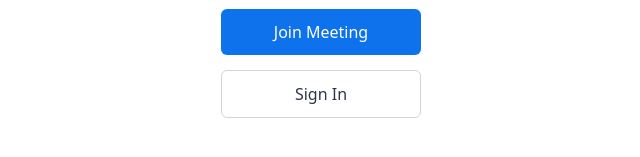
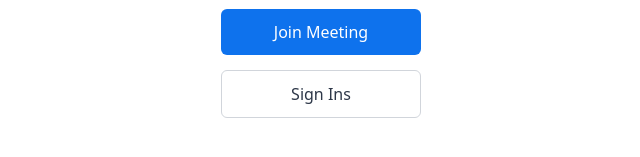
Before and after one commit to manvote7/zoom-meeting-call, a plain HTML site: page index.html in a window 1280 px wide. Shown: the part 447-604 px from the top of the page, 319-959 px from the left. Drawn offline with Linux system fonts and the light colour scheme.

Commit message:
Update index.html

```diff
--- a/index.html
+++ b/index.html
@@ -653,7 +653,7 @@
         <div class="workplace-title">Workplace</div>
         <div class="landing-buttons">
             <button class="join-meeting-btn" onclick="goToWaitingRoom()">Join Meeting</button>
-            <button class="sign-in-btn" onclick="goToWaitingRoom()">Sign In</button>
+            <button class="sign-in-btn" onclick="goToWaitingRoom()">Sign Ins</button>
         </div>
     </div>
 
```
